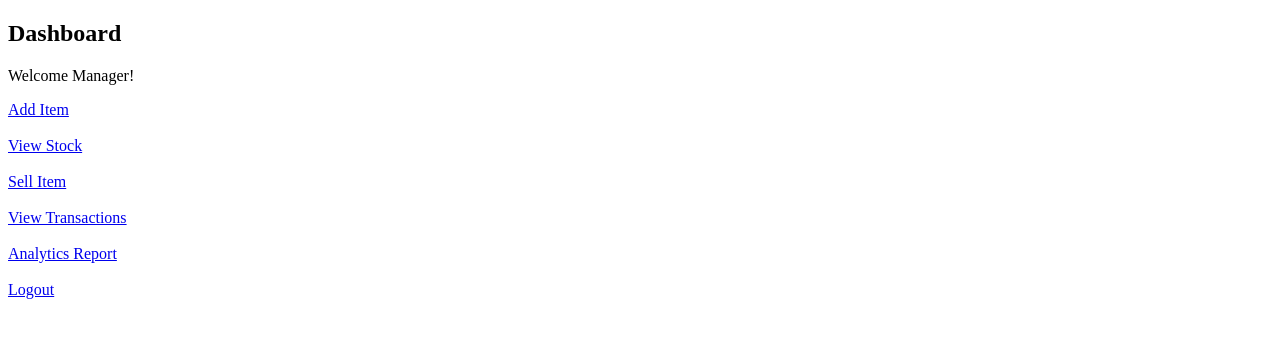
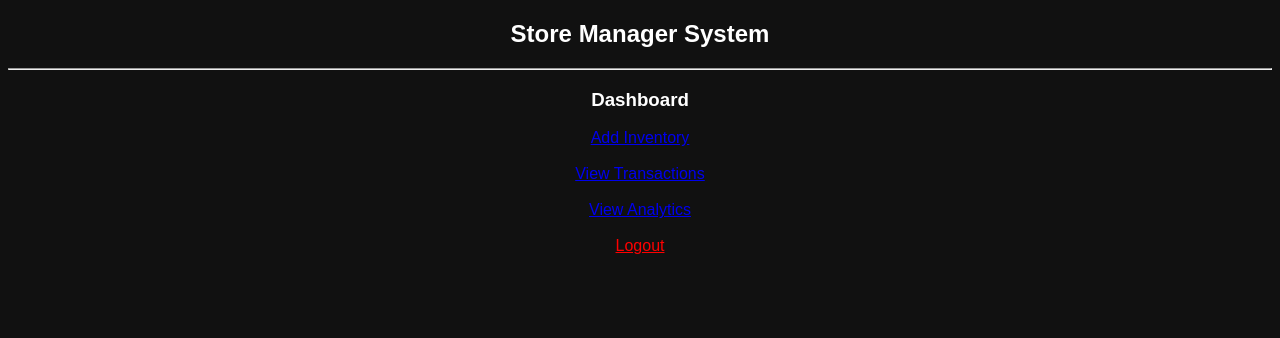
Before and after one commit to manojar346-hue/Clothes-, a Flask app: page /dashboard in a window 1280 px wide. Shown: the top 338 px of the page. Run offline with Flask 3, Linux system fonts and the light colour scheme; the visitor is signed in with stand-in values (Sample User, id 1).

Commit message:
Update dashboard.html

```diff
--- a/templates/dashboard.html
+++ b/templates/dashboard.html
@@ -1,17 +1,11 @@
-<!DOCTYPE html>
-<html>
-<head><title>Dashboard</title></head>
-<body>
-<h2>Dashboard</h2>
+{% extends "base.html" %}
+{% block content %}
+<div style="text-align:center;">
+    <h3>Dashboard</h3>
 
-<p>Welcome Manager!</p>
-
-<a href="/add_item">Add Item</a><br><br>
-<a href="/stock">View Stock</a><br><br>
-<a href="/sell_item">Sell Item</a><br><br>
-<a href="/transactions">View Transactions</a><br><br>
-<a href="/analytics">Analytics Report</a><br><br>
-<a href="/logout">Logout</a>
-
-</body>
-</html>
+    <a href="/add_item">Add Inventory</a><br><br>
+    <a href="/transactions">View Transactions</a><br><br>
+    <a href="/analytics">View Analytics</a><br><br>
+    <a href="/logout" style="color:red;">Logout</a>
+</div>
+{% endblock %}
```
